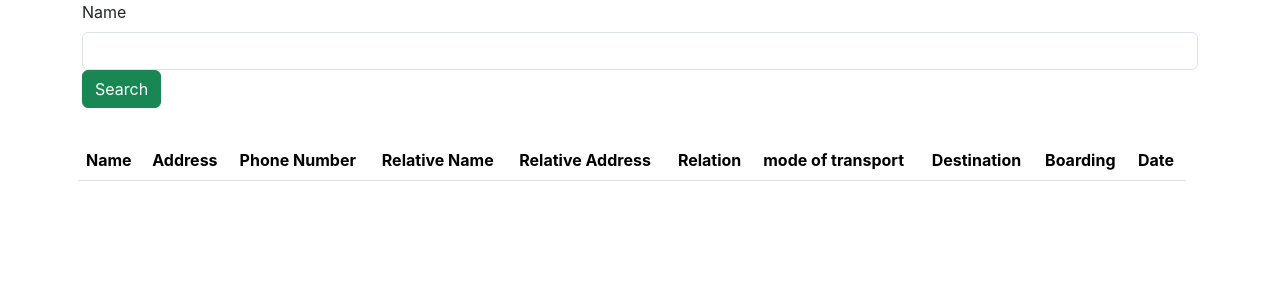
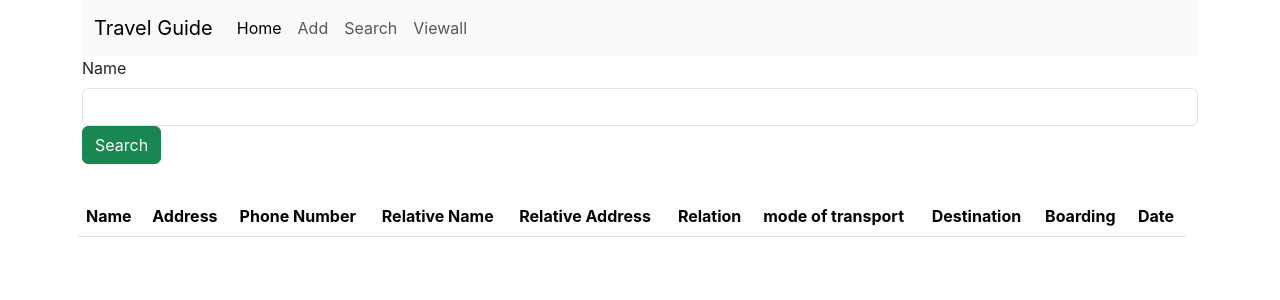
Before and after one commit to ThasneemAzeez/travel-guide-frontend, a React (Create React App) app: page /search in a window 1280 px wide. Shown: the top 300 px of the page. Built offline with nearby package versions, Linux system fonts and the light colour scheme.

Commit message:
navigation bar added

```diff
--- a/src/components/FormPage.jsx
+++ b/src/components/FormPage.jsx
@@ -23,7 +23,7 @@ const FormPage = () => {
     }
     return (
         <div>
-
+            <Nav/>
             <div className="container">
                 <div className="row">
                     <div className="col col-12 col-sm-12 col-md-12 col-lg-12 col-xl-12 col-xxl-12">
--- a/src/components/Frontpage.jsx
+++ b/src/components/Frontpage.jsx
@@ -1,8 +1,10 @@
 import React from 'react'
+import Nav from './Nav'
 
 const Frontpage = () => {
   return (
     <div>
+        <Nav/>
         <div className="container">
             <div className="row">
                 <div className="col col-12 col-sm-12 col-md-12 col-lg-12 col-xl-12 col-xxl-12">
--- a/src/components/Search.jsx
+++ b/src/components/Search.jsx
@@ -1,5 +1,6 @@
 import axios from 'axios'
 import React, { useState } from 'react'
+import Nav from './Nav'
 
 const Search = () => {
     const[data,setData]=useState({
@@ -33,6 +34,7 @@ const Search = () => {
     }
   return (
     <div>
+        <Nav/>
         <div className="container">
             <div className="row">
                 <div className="col col-12 col-sm-12 col-md-12 col-lg-12 col-xl-12 col-xxl-12">
--- a/src/components/Viewall.jsx
+++ b/src/components/Viewall.jsx
@@ -1,5 +1,6 @@
 import axios from 'axios'
 import React, { useEffect, useState } from 'react'
+import Nav from './Nav'
 
 const Viewall = () => {
     const[data,setData]=useState([])
@@ -16,6 +17,7 @@ const Viewall = () => {
 
   return (
     <div>
+        <Nav/>
         <div className="container">
             <div className="row">
                 <div className="col col-12 col-sm-12 col-md-12 col-lg-12 col-xl-12 col-xxl-12">
```
